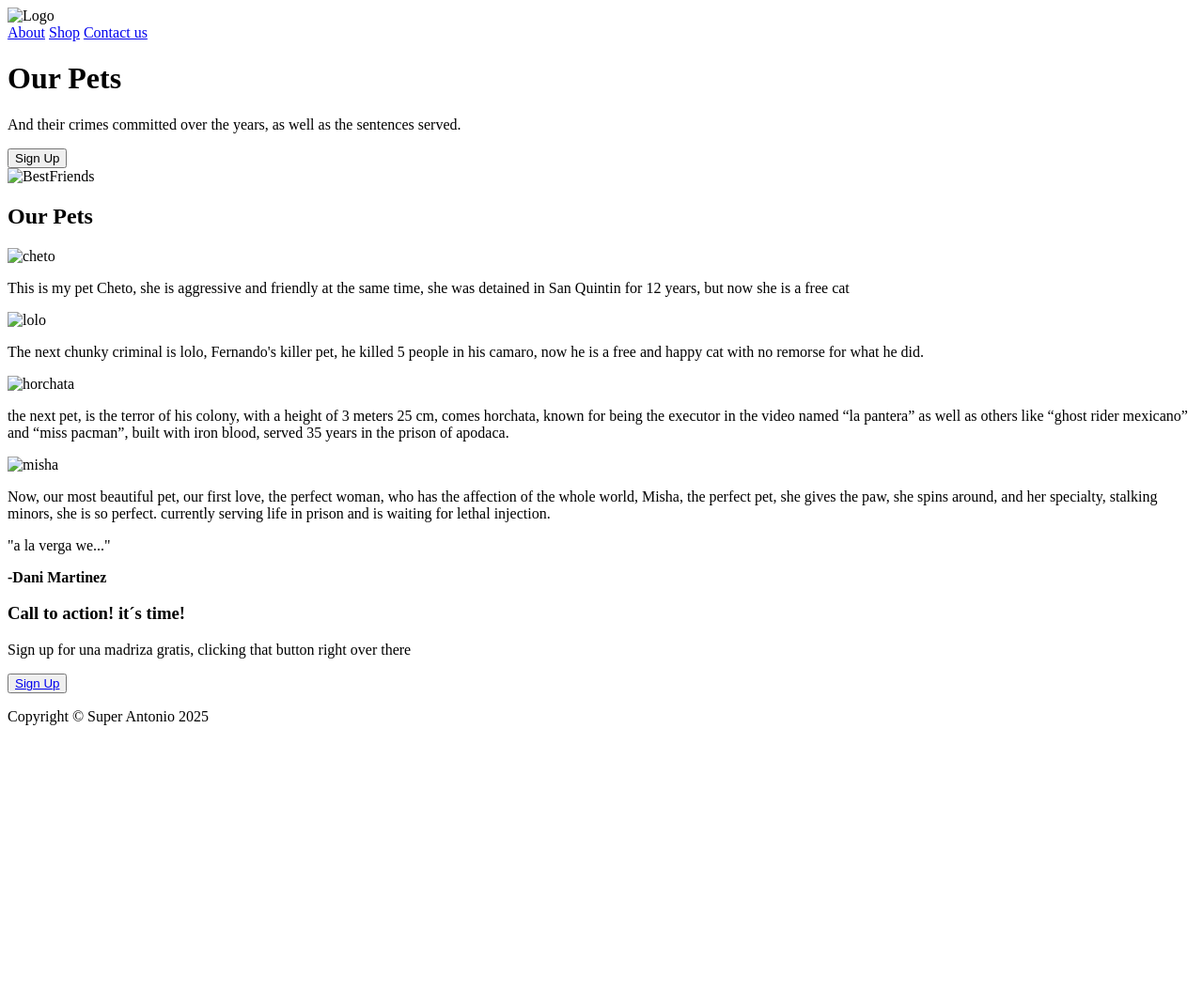
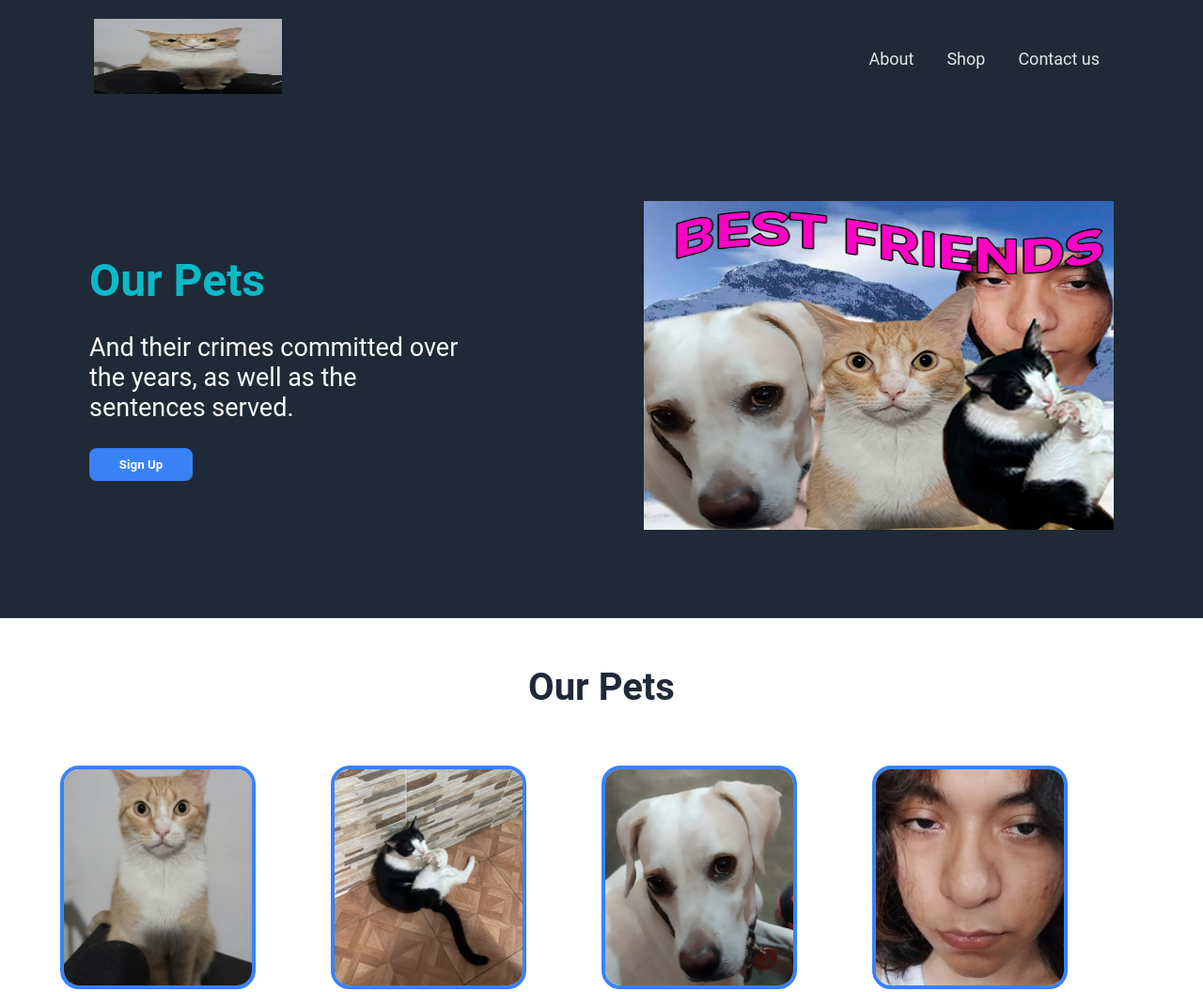
Before and after one commit to Gozt1/Landing-Page, a plain HTML site: page index.html in a window 1280 px wide. Shown: the top 1056 px of the page at 94% size. Before the commit the page ends 800 px from the top, so only its background shows below. Drawn offline with Linux system fonts and the light colour scheme; the site is published under a folder, as on GitHub Pages, so addresses that start at the root find nothing.

Commit message:
error solucionado css

```diff
--- a/index.html
+++ b/index.html
@@ -3,7 +3,7 @@
 <head>
     <meta charset="UTF-8">
     <meta name="viewport" content="width=device-width, initial-scale=1.0">
-    <link rel="stylesheet" href="/css/styles.css"/>
+    <link rel="stylesheet" href="./css/styles.css"/>
     <title>Our Pets</title>
 </head>
 
@@ -11,7 +11,7 @@
     <header class="container">
         <div class="primerbarra">
             <div class="logoizquierda">
-                <img src="/Images/cheto.jpeg" alt="Logo">
+                <img src="./Images/cheto.jpg" alt="Logo">
             </div>
             <div class="links">
                 <a href="https://www.youtube.com/watch?v=dQw4w9WgXcQ" target="_blank">About</a>
@@ -19,17 +19,17 @@
                 <a href="https://www.youtube.com/watch?v=dQw4w9WgXcQ" target="_blank">Contact us</a>
             </div>
         </div>
-</header>
+    </header>
 
-<div class="hero">
-    <div class="hero-separacion">
-        <h1>Our Pets</h1>
-        <p class="textoheader1" >And their crimes committed over the years, as well as the sentences served.
-        </p>
+    <div class="hero">
+        <div class="hero-separacion">
+            <h1>Our Pets</h1>
+            <p class="textoheader1">And their crimes committed over the years, as well as the sentences served.
+            </p>
             <button type="button">Sign Up</button>
         </div>
         <div class="hero-1 hero-image">
-            <img src="/Images/amigos.jpg" alt="BestFriends">
+            <img src="./Images/amigos.jpg" alt="BestFriends">
         </div>
     </div>
 
@@ -37,25 +37,28 @@
         <h2 class="ourpetsmargin">Our Pets</h2>
         <div class="content-info">
             <div>
-                <img src="/Images/cheto.jpeg" alt="cheto">
+                <img src="./Images/cheto.jpg" alt="cheto">
                 <p class="textobajofotos"> This is my pet Cheto, she is aggressive and friendly at the same time, she
                     was detained in San
                     Quintin for 12 years, but now she is a free cat</p>
             </div>
             <div>
-                <img src="/Images/lolo.jpeg" alt="lolo">
-                <p class="textobajofotos">The next chunky criminal is lolo, Fernando's killer pet, he killed 5 people in his camaro, now he is
+                <img src="./Images/lolo.jpg" alt="lolo">
+                <p class="textobajofotos">The next chunky criminal is lolo, Fernando's killer pet, he killed 5 people in
+                    his camaro, now he is
                     a free and happy cat with no remorse for what he did.</p>
             </div>
             <div>
-                <img src="/Images/horchata.jpg" alt="horchata">
-                <p class="textobajofotos">the next pet, is the terror of his colony, with a height of 3 meters 25 cm, comes horchata, known for
+                <img src="./Images/horchata.jpg" alt="horchata">
+                <p class="textobajofotos">the next pet, is the terror of his colony, with a height of 3 meters 25 cm,
+                    comes horchata, known for
                     being the executor in the video named “la pantera” as well as others like “ghost rider mexicano” and
                     “miss pacman”, built with iron blood, served 35 years in the prison of apodaca.</p>
             </div>
             <div>
-                <img src="/Images/misha.jpeg" alt="misha">
-                <p class="textobajofotos">Now, our most beautiful pet, our first love, the perfect woman, who has the affection of the whole
+                <img src="./Images/misha.jpg" alt="misha">
+                <p class="textobajofotos">Now, our most beautiful pet, our first love, the perfect woman, who has the
+                    affection of the whole
                     world, Misha, the perfect pet, she gives the paw, she spins around, and her specialty, stalking
                     minors, she is so perfect. currently serving life in prison and is waiting for lethal injection.</p>
             </div>
@@ -70,10 +73,11 @@
     <div class="sign-up">
         <div class="sign-boton signs-texto">
             <h3>Call to action! it´s time!</h3>
-            <p >Sign up for una madriza gratis, clicking that button right over there</p>
+            <p>Sign up for una madriza gratis, clicking that button right over there</p>
         </div>
         <div class="boton-abajo">
-            <button type="button"><a href="https://www.youtube.com/watch?v=dQw4w9WgXcQ" target="_blank">Sign Up </a></button>
+            <button type="button"><a href="https://www.youtube.com/watch?v=dQw4w9WgXcQ" target="_blank">Sign Up
+                </a></button>
         </div>
     </div>
     <div class="footer">
```
Also changed, not shown: Images/cheto.jpg (renamed from Images/cheto.jpeg), Images/lolo.jpg (renamed from Images/lolo.jpeg), Images/misha.jpg (renamed from Images/misha.jpeg), 1 other file.
